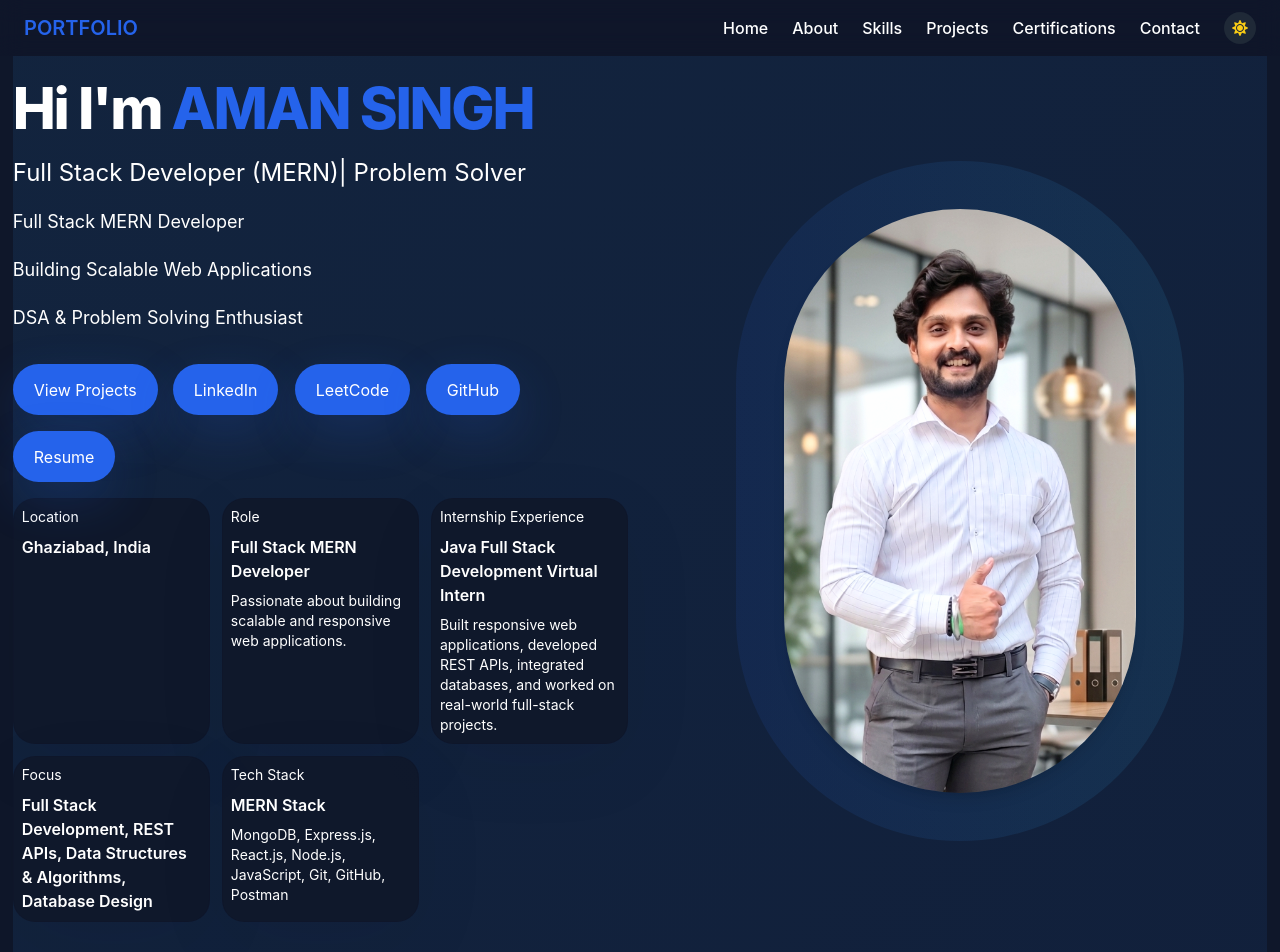
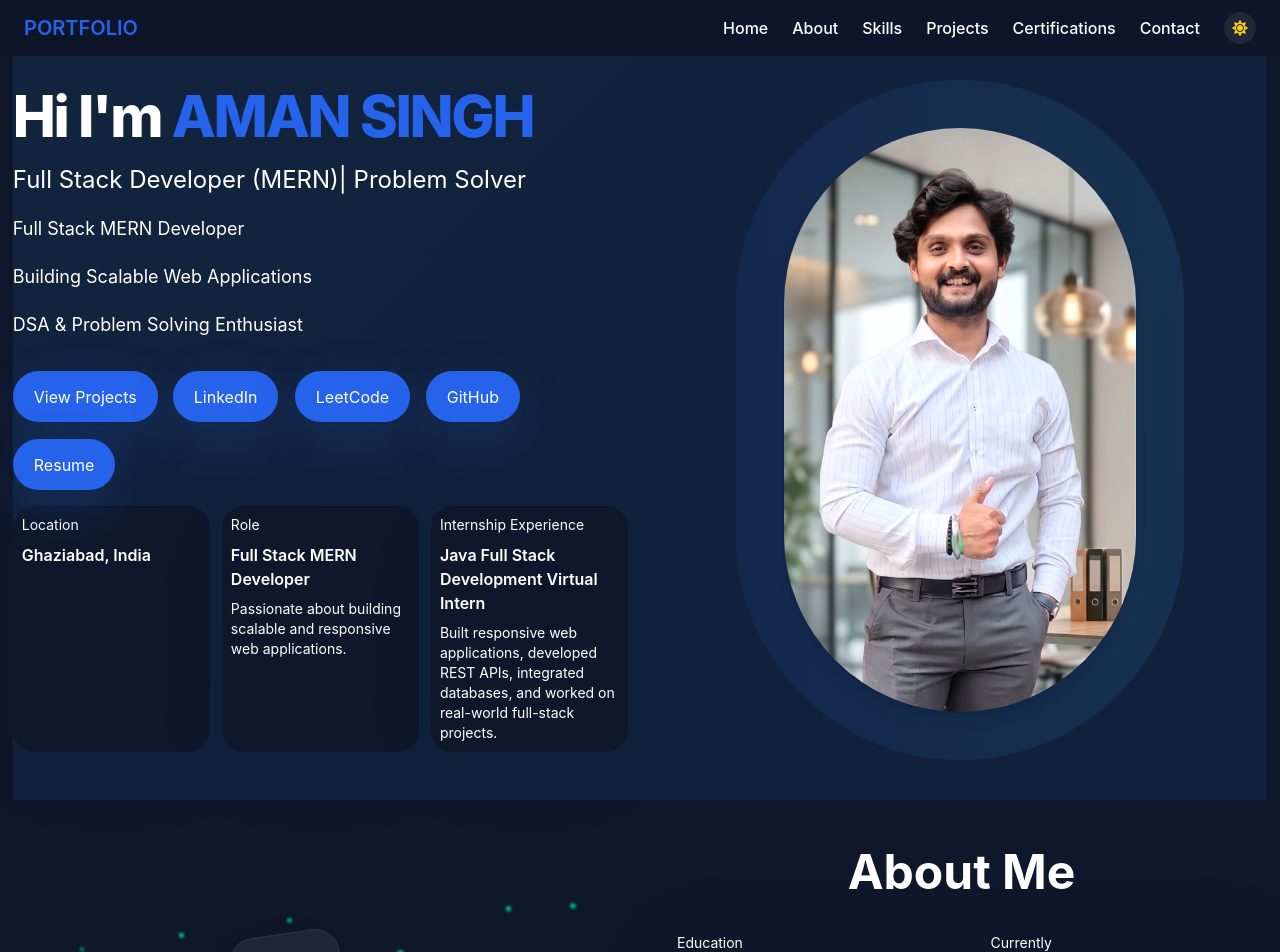
Before and after one commit to as588895/Portfolio, a React (Vite) app: page / in a window 1280 px wide. Shown: the top 952 px of the page. Built offline with nearby package versions, Linux system fonts and the light colour scheme.

Commit message:
some new changes

```diff
--- a/src/components/Hero.jsx
+++ b/src/components/Hero.jsx
@@ -95,7 +95,7 @@ export default function Hero() {
                 </p>
               </div>
 
-              <div className="card-box p-2">
+              {/* <div className="card-box p-2">
                 <div className="text-sm text-muted">Focus</div>
                 <div className="mt-2 font-semibold">
                   Full Stack Development, REST APIs, Data Structures &
@@ -110,7 +110,7 @@ export default function Hero() {
                   MongoDB, Express.js, React.js, Node.js, JavaScript, Git,
                   GitHub, Postman
                 </p>
-              </div>
+              </div> */}
 
             </div>
           </div>
```
